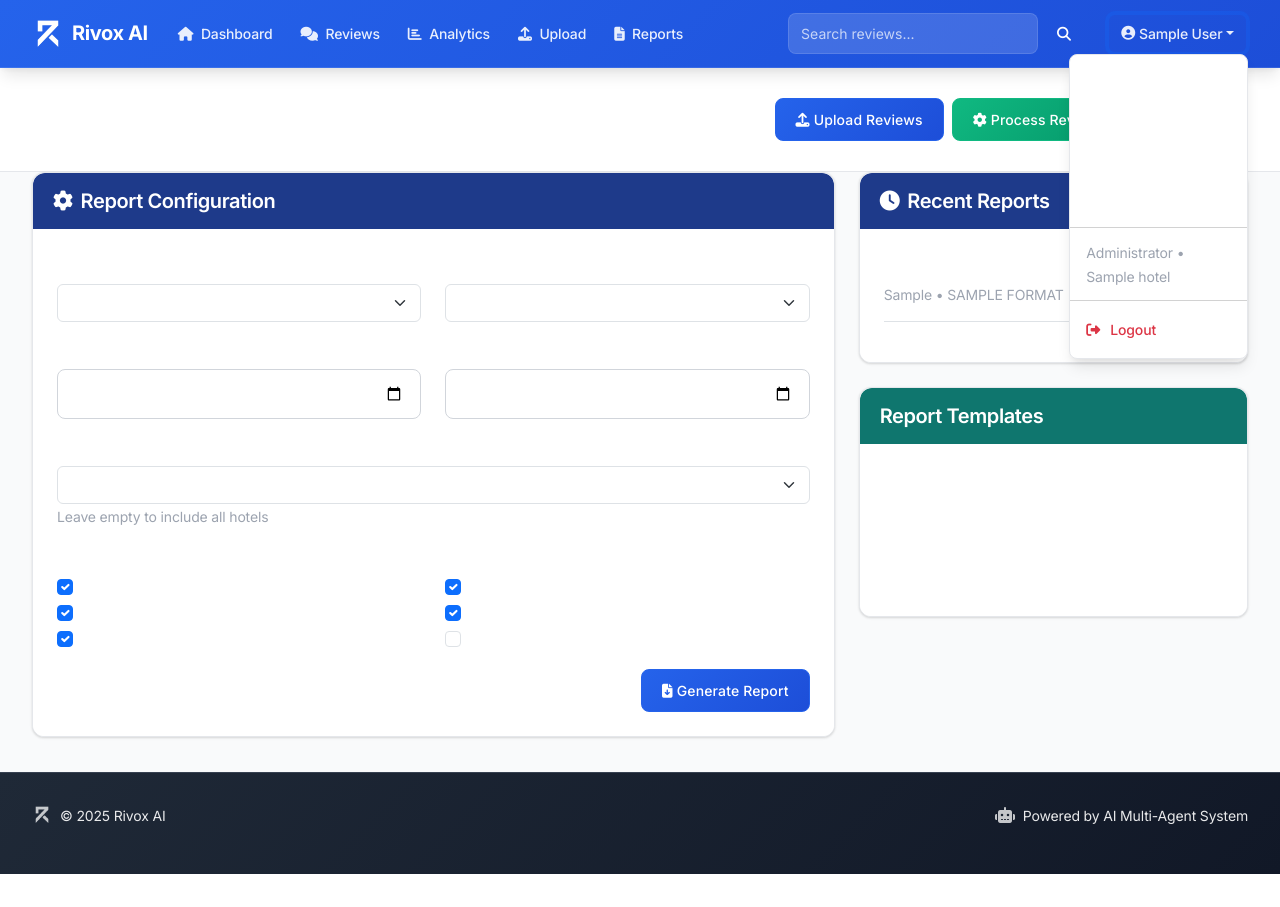
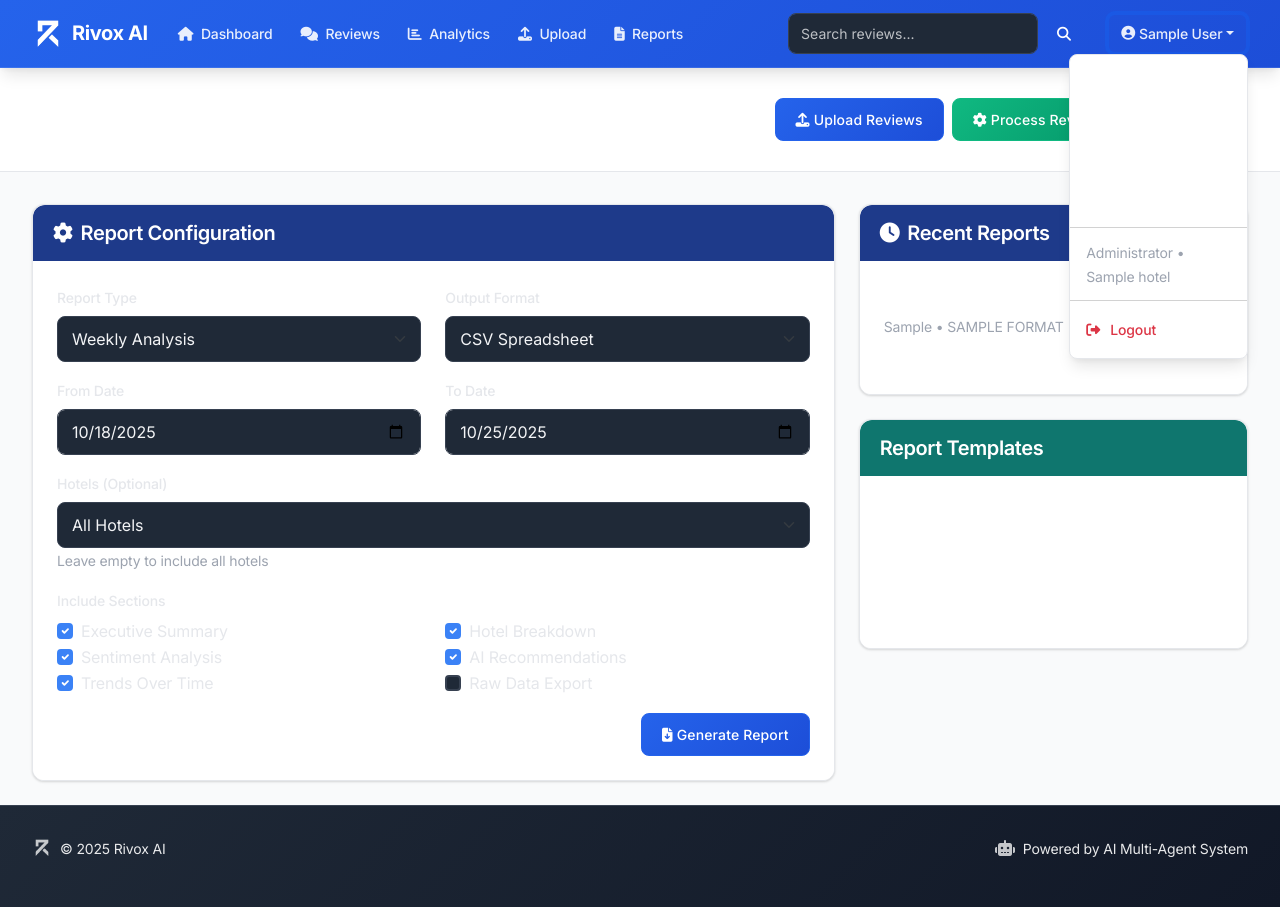
Before and after one commit to iiTzIsh/multiagent-review-sentiment-ai, a Django app: template templates/dashboard/generate_report.html in a window 1280 px wide, after a click that opens the changed part. Before the commit the page ends 874 px from the top, so only its background shows below. Run offline with Django 5.2, Linux system fonts and the light colour scheme; a user stored in the database is signed in; tables that the repository leaves empty hold one stand-in row (values such as "Sample post"); the template is opened without the code that fills it: values that come from a table or form of the project are taken from there, most other values are stand-ins (such as "Sample title", 1, 10 or a date in 2020); some libraries are stand-ins or nearby versions.

Commit message:
report page layout create

```diff
--- a/templates/dashboard/generate_report.html
+++ b/templates/dashboard/generate_report.html
@@ -26,6 +26,11 @@
 
 {% block extra_css %}
 <style>
+    /* Add proper spacing below page header */
+    .main-content {
+        padding-top: 2rem !important;
+    }
+
     /* Modern Card Header Styles for Report Page */
     .card .card-header {
         background: #1e3a8a !important;
@@ -93,6 +98,94 @@
     .card .card-body {
         background: var(--bg-primary) !important;
         color: var(--text-primary) !important;
+    }
+
+    /* Fix form controls - make text visible with proper colors */
+    .form-label {
+        color: #e5e7eb !important;
+        font-weight: 500;
+        margin-bottom: 0.5rem;
+    }
+
+    .form-select,
+    .form-control {
+        background-color: #1f2937 !important;
+        border: 1px solid #374151 !important;
+        color: #f3f4f6 !important;
+        padding: 0.625rem 0.875rem;
+        border-radius: 8px;
+        transition: all 0.2s ease;
+    }
+
+    .form-select:focus,
+    .form-control:focus {
+        background-color: #111827 !important;
+        border-color: #3b82f6 !important;
+        color: #ffffff !important;
+        box-shadow: 0 0 0 3px rgba(59, 130, 246, 0.1);
+        outline: none;
+    }
+
+    .form-select option {
+        background-color: #1f2937 !important;
+        color: #f3f4f6 !important;
+        padding: 0.5rem;
+    }
+
+    .form-select option:hover,
+    .form-select option:checked {
+        background-color: #3b82f6 !important;
+        color: #ffffff !important;
+    }
+
+    /* Date input specific styling */
+    input[type="date"] {
+        color-scheme: dark;
+    }
+
+    input[type="date"]::-webkit-calendar-picker-indicator {
+        filter: invert(1);
+        cursor: pointer;
+    }
+
+    /* Checkbox styling */
+    .form-check-input {
+        background-color: #1f2937 !important;
+        border: 2px solid #374151 !important;
+        cursor: pointer;
+    }
+
+    .form-check-input:checked {
+        background-color: #3b82f6 !important;
+        border-color: #3b82f6 !important;
+    }
+
+    .form-check-input:focus {
+        box-shadow: 0 0 0 3px rgba(59, 130, 246, 0.25);
+        border-color: #3b82f6 !important;
+    }
+
+    .form-check-label {
+        color: #e5e7eb !important;
+        cursor: pointer;
+        user-select: none;
+    }
+
+    /* Small helper text */
+    .text-muted,
+    small.text-muted {
+        color: #9ca3af !important;
+    }
+
+    /* Border styling */
+    .border-bottom {
+        border-color: rgba(255, 255, 255, 0.1) !important;
+    }
+
+    /* Dropdown placeholder/empty state */
+    .form-select:invalid,
+    .form-select option[value=""] {
+        color: #9ca3af !important;
     }
 </style>
 {% endblock %}
```
Also changed, not shown: 1 other file.
